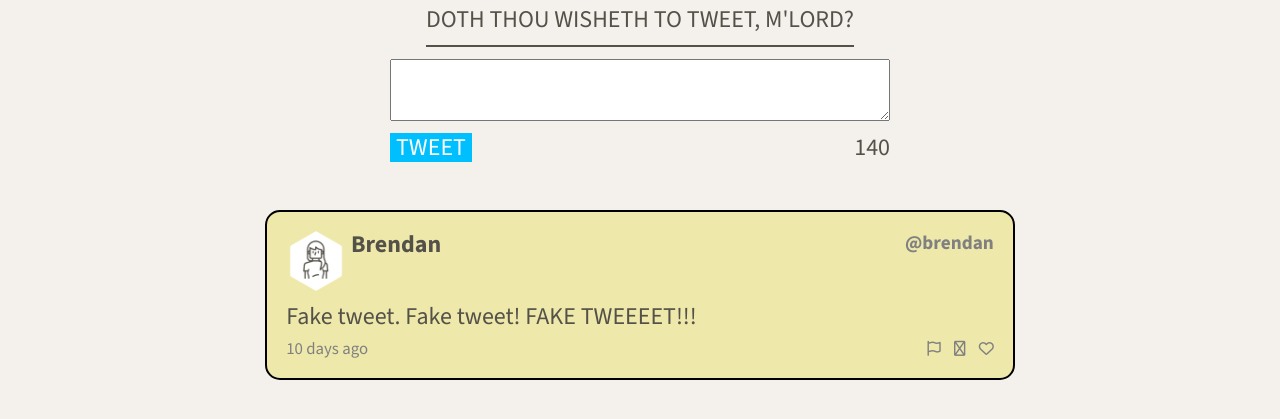
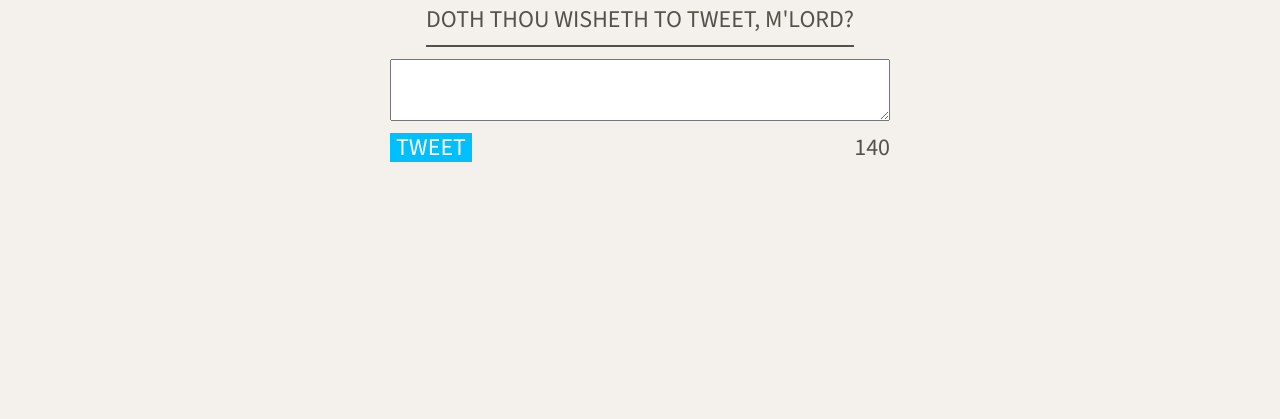
Before and after one commit to wizbren/tweeter, a plain HTML site: page public/index.html in a window 1280 px wide. Shown: the part 525-944 px from the top of the page. After the commit the page ends 800 px from the top, so only its background shows below. Drawn offline with nearby package versions, Linux system fonts and the light colour scheme.

Commit message:
Delete hardcoded fake tweet from tweet-container

```diff
--- a/public/index.html
+++ b/public/index.html
@@ -66,26 +66,6 @@
       </section>
       <section id="tweet-container">
 
-        <article class="tweet">
-          <header>
-            <div>
-              <img src="/images/profile-hex.png" alt="User Avatar">
-              <span> Brendan </span>
-            </div>
-            <span class="user-handle"> @brendan </span>
-          </header>
-
-          <section class="tweet-text">Fake tweet. Fake tweet! FAKE TWEEEET!!!</section>
-
-          <footer>
-            <span>10 days ago</span>
-            <div>
-              <i class="fa-regular fa-flag"></i>
-              <i class="fa-regular fa-retweet"></i>
-              <i class="fa-regular fa-heart"></i>
-            </div>
-          </footer>
-        </article>
       </section>
     </main>
     <script src="/scripts/composer-char-counter.js"></script>
```
